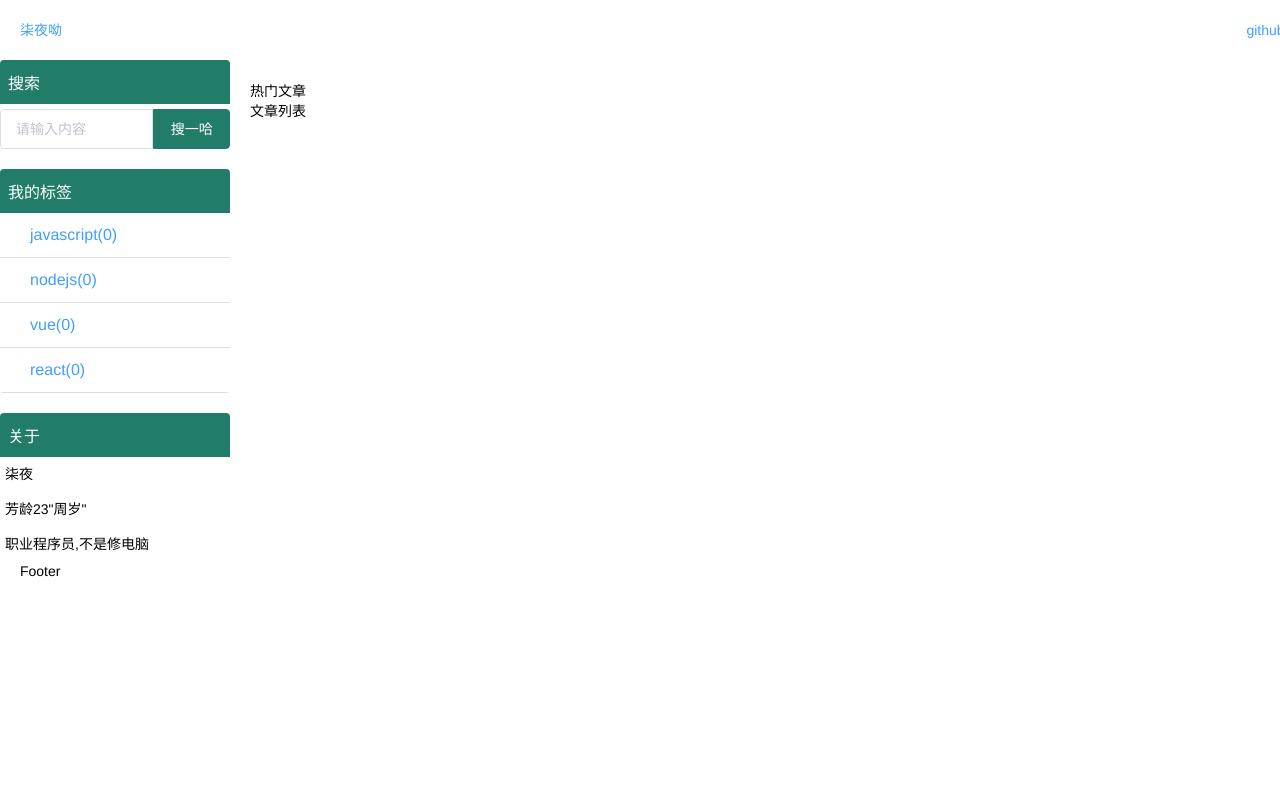
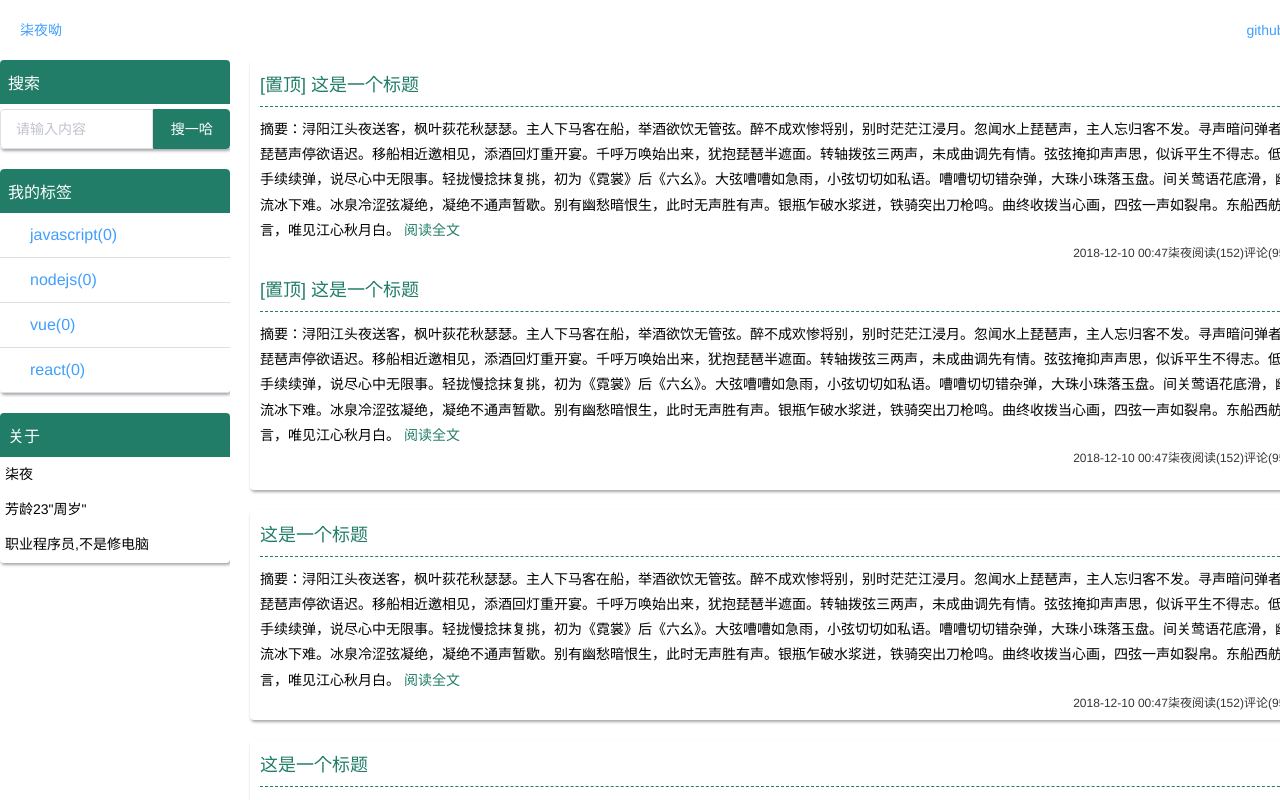
Before and after one commit to zzzxxxxxx/blogApp, a Nuxt app: page / in a window 1280 px wide. Shown: the top 800 px of the page. Built offline with nearby package versions, Linux system fonts and the light colour scheme; a web font is replaced by a local one.

Commit message:
index_content_construction success

```diff
--- /dev/null
+++ b/assets/css/index/hotPlace.scss
@@ -0,0 +1,9 @@
+.m-hotPlace {
+  border-radius: 4px;
+  padding: 10px;
+  background-color: #fff;
+  margin-bottom: 20px;
+  .hotPlace-lis {
+    margin-bottom: 15px;
+  }
+}
--- /dev/null
+++ b/assets/css/index/index.scss
@@ -0,0 +1,24 @@
+.titleFont {
+  color: #217d68;
+  font-size: 18px;
+  padding-bottom: 10px;
+  border-bottom: 1px dashed #217d68;
+}
+.blogs-content {
+  padding-top: 10px;
+  a {
+    color: #217d68;
+  }
+}
+.blogs-footer {
+  float: right;
+  span, a {
+    font-size: 12px;
+  }
+  span {
+    color: #343434;
+  }
+  a {
+    color: #848484;
+  }
+}
--- /dev/null
+++ b/assets/css/index/list.scss
@@ -0,0 +1,6 @@
+.blog-list {
+  border-radius: 4px;
+  background-color: #fff;
+  padding: 10px;
+  margin-bottom: 20px;
+}
--- a/assets/css/main.css
+++ b/assets/css/main.css
@@ -27,3 +27,11 @@
 ul, ol li {
   list-style: none;
 }
+
+.el-main {
+    padding: 0 20px 20px 20px;
+}
+.container-box {
+  border-radius: 4px;
+  box-shadow: 1px 2px 3px #a7a8ad;
+}
--- a/components/index/hotPlace.vue
+++ b/components/index/hotPlace.vue
@@ -1,15 +1,41 @@
 <template>
-  <div class="">
-    热门文章
+  <div class="m-hotPlace container-box">
+    <el-row class="hotPlace-lis" v-for="(item, index) in hotPlaces" :key="item.id">
+      <h3 class="titleFont">[置顶] {{ item.title }}</h3>
+      <p class="blogs-content">
+        摘要：{{item.content}}
+        <nuxt-link to="">阅读全文</nuxt-link>
+      </p>
+      <div class="blogs-footer">
+        <span class="blog-time">2018-12-10 00:47</span>
+        <span class="blog-author">柒夜</span>
+        <span class="read-num">阅读({{ item.readNum }})</span>
+        <span class="comment-num">评论({{ item.commentNum }})</span>
+        <nuxt-link to="">评论</nuxt-link>
+      </div>
+    </el-row>
   </div>
 </template>
 <script>
 export default {
   name: "",
   data: () => ({
-
+    hotPlaces: [{
+      id: '0001',
+      title: '这是一个标题',
+      content: '浔阳江头夜送客，枫叶荻花秋瑟瑟。主人下马客在船，举酒欲饮无管弦。醉不成欢惨将别，别时茫茫江浸月。忽闻水上琵琶声，主人忘归客不发。寻声暗问弹者谁，琵琶声停欲语迟。移船相近邀相见，添酒回灯重开宴。千呼万唤始出来，犹抱琵琶半遮面。转轴拨弦三两声，未成曲调先有情。弦弦掩抑声声思，似诉平生不得志。低眉信手续续弹，说尽心中无限事。轻拢慢捻抹复挑，初为《霓裳》后《六幺》。大弦嘈嘈如急雨，小弦切切如私语。嘈嘈切切错杂弹，大珠小珠落玉盘。间关莺语花底滑，幽咽泉流冰下难。冰泉冷涩弦凝绝，凝绝不通声暂歇。别有幽愁暗恨生，此时无声胜有声。银瓶乍破水浆迸，铁骑突出刀枪鸣。曲终收拨当心画，四弦一声如裂帛。东船西舫悄无言，唯见江心秋月白。',
+      readNum: '152',
+      commentNum: '952'
+    },{
+      id: '0002',
+      title: '这是一个标题',
+      content: '浔阳江头夜送客，枫叶荻花秋瑟瑟。主人下马客在船，举酒欲饮无管弦。醉不成欢惨将别，别时茫茫江浸月。忽闻水上琵琶声，主人忘归客不发。寻声暗问弹者谁，琵琶声停欲语迟。移船相近邀相见，添酒回灯重开宴。千呼万唤始出来，犹抱琵琶半遮面。转轴拨弦三两声，未成曲调先有情。弦弦掩抑声声思，似诉平生不得志。低眉信手续续弹，说尽心中无限事。轻拢慢捻抹复挑，初为《霓裳》后《六幺》。大弦嘈嘈如急雨，小弦切切如私语。嘈嘈切切错杂弹，大珠小珠落玉盘。间关莺语花底滑，幽咽泉流冰下难。冰泉冷涩弦凝绝，凝绝不通声暂歇。别有幽愁暗恨生，此时无声胜有声。银瓶乍破水浆迸，铁骑突出刀枪鸣。曲终收拨当心画，四弦一声如裂帛。东船西舫悄无言，唯见江心秋月白。',
+      readNum: '152',
+      commentNum: '952'
+    }]
   })
 }
 </script>
 <style lang="scss">
+@import '@/assets/css/index/hotPlace.scss';
 </style>
--- a/components/index/list.vue
+++ b/components/index/list.vue
@@ -1,15 +1,49 @@
 <template>
-  <div id="">
-    文章列表
+  <div class="m-list">
+    <el-row class="blog-list container-box" v-for="(item,index) in blogs" :key="item.id">
+      <h3 class="titleFont">{{item.title}}</h3>
+      <p class="blogs-content">
+        摘要：{{item.content}}
+        <nuxt-link to="">阅读全文</nuxt-link>
+      </p>
+      <div class="blogs-footer">
+        <span class="blog-time">2018-12-10 00:47</span>
+        <span class="blog-author">柒夜</span>
+        <span class="read-num">阅读({{ item.readNum }})</span>
+        <span class="comment-num">评论({{ item.commentNum }})</span>
+        <nuxt-link to="">评论</nuxt-link>
+      </div>
+    </el-row>
   </div>
 </template>
 <script>
 export default {
   name: "",
-  data: () => ({
-
-  })
+  data: function() {
+    return {
+      blogs: [{
+        id: '0001',
+        title: '这是一个标题',
+        content: '浔阳江头夜送客，枫叶荻花秋瑟瑟。主人下马客在船，举酒欲饮无管弦。醉不成欢惨将别，别时茫茫江浸月。忽闻水上琵琶声，主人忘归客不发。寻声暗问弹者谁，琵琶声停欲语迟。移船相近邀相见，添酒回灯重开宴。千呼万唤始出来，犹抱琵琶半遮面。转轴拨弦三两声，未成曲调先有情。弦弦掩抑声声思，似诉平生不得志。低眉信手续续弹，说尽心中无限事。轻拢慢捻抹复挑，初为《霓裳》后《六幺》。大弦嘈嘈如急雨，小弦切切如私语。嘈嘈切切错杂弹，大珠小珠落玉盘。间关莺语花底滑，幽咽泉流冰下难。冰泉冷涩弦凝绝，凝绝不通声暂歇。别有幽愁暗恨生，此时无声胜有声。银瓶乍破水浆迸，铁骑突出刀枪鸣。曲终收拨当心画，四弦一声如裂帛。东船西舫悄无言，唯见江心秋月白。',
+        readNum: '152',
+        commentNum: '952'
+      },{
+        id: '0002',
+        title: '这是一个标题',
+        content: '浔阳江头夜送客，枫叶荻花秋瑟瑟。主人下马客在船，举酒欲饮无管弦。醉不成欢惨将别，别时茫茫江浸月。忽闻水上琵琶声，主人忘归客不发。寻声暗问弹者谁，琵琶声停欲语迟。移船相近邀相见，添酒回灯重开宴。千呼万唤始出来，犹抱琵琶半遮面。转轴拨弦三两声，未成曲调先有情。弦弦掩抑声声思，似诉平生不得志。低眉信手续续弹，说尽心中无限事。轻拢慢捻抹复挑，初为《霓裳》后《六幺》。大弦嘈嘈如急雨，小弦切切如私语。嘈嘈切切错杂弹，大珠小珠落玉盘。间关莺语花底滑，幽咽泉流冰下难。冰泉冷涩弦凝绝，凝绝不通声暂歇。别有幽愁暗恨生，此时无声胜有声。银瓶乍破水浆迸，铁骑突出刀枪鸣。曲终收拨当心画，四弦一声如裂帛。东船西舫悄无言，唯见江心秋月白。',
+        readNum: '152',
+        commentNum: '952'
+      },{
+        id: '0003',
+        title: '这是一个标题',
+        content: '浔阳江头夜送客，枫叶荻花秋瑟瑟。主人下马客在船，举酒欲饮无管弦。醉不成欢惨将别，别时茫茫江浸月。忽闻水上琵琶声，主人忘归客不发。寻声暗问弹者谁，琵琶声停欲语迟。移船相近邀相见，添酒回灯重开宴。千呼万唤始出来，犹抱琵琶半遮面。转轴拨弦三两声，未成曲调先有情。弦弦掩抑声声思，似诉平生不得志。低眉信手续续弹，说尽心中无限事。轻拢慢捻抹复挑，初为《霓裳》后《六幺》。大弦嘈嘈如急雨，小弦切切如私语。嘈嘈切切错杂弹，大珠小珠落玉盘。间关莺语花底滑，幽咽泉流冰下难。冰泉冷涩弦凝绝，凝绝不通声暂歇。别有幽愁暗恨生，此时无声胜有声。银瓶乍破水浆迸，铁骑突出刀枪鸣。曲终收拨当心画，四弦一声如裂帛。东船西舫悄无言，唯见江心秋月白。',
+        readNum: '152',
+        commentNum: '952'
+      }]
+    }
+  }
 }
 </script>
-<style lang="scss" scoped>
+<style lang="scss">
+@import '@/assets/css/index/list.scss';
 </style>
--- a/components/public/aside/index.vue
+++ b/components/public/aside/index.vue
@@ -1,13 +1,13 @@
 <template>
   <div class="m-aside">
     <el-row>
-      <aside-search/>
+      <aside-search class="container-box"/>
     </el-row>
     <el-row>
-      <aside-category/>
+      <aside-category class="container-box"/>
     </el-row>
     <el-row>
-      <aside-about/>
+      <aside-about class="container-box"/>
     </el-row>
   </div>
 </template>
--- a/pages/index.vue
+++ b/pages/index.vue
@@ -20,5 +20,6 @@ export default {
 }
 </script>
 
-<style>
+<style lang="scss">
+@import '@/assets/css/index/index.scss';
 </style>
```
